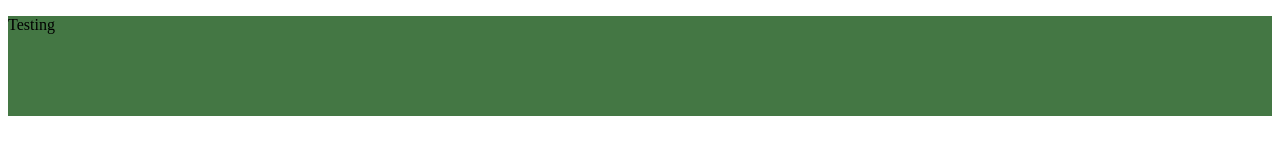
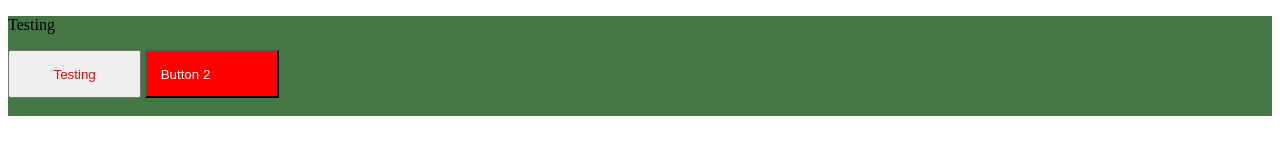
Before and after one commit to SantoshReddyBujala/SASS, a plain HTML site: page SassPractice/index.html in a window 1280 px wide. Drawn offline with Linux system fonts and the light colour scheme.

Commit message:
Added Partials and Nesting

```diff
--- a/SassPractice/index.html
+++ b/SassPractice/index.html
@@ -10,6 +10,8 @@
 <body>
     <header>
         <p>Testing</p>
+        <button>Testing</button>
+        <button class="warningBtn">Button 2</button>
     </header>
 
 </body>
--- /dev/null
+++ b/SassPractice/styles/_header.sass
@@ -0,0 +1,18 @@
+/* Partials using */
+@use './_variables' as var
+/* Nesting Examples */
+header
+    background-color: var.$primaryColor
+    height: 100px
+    p
+        color: var.$textColor
+    button
+        color: var.$warningColor
+        width: 10em
+        height: 3rem
+/* Individual Button styling */
+.warningBtn
+    background-color: var.$btnWarning
+    color: var.$bg
+    text-align: left
+    padding: 1em
--- a/SassPractice/styles/styles.sass
+++ b/SassPractice/styles/styles.sass
@@ -1,6 +1,4 @@
-@import './_variables'
+@use './header'
+@use './variables' as var
 body
-    background-color: $bg
-header
-    background-color: $primaryColor
-    height: 100px
+    background-color: var.$bg
```
Also changed, not shown: SassPractice/styles/styles.css, 2 other files.
